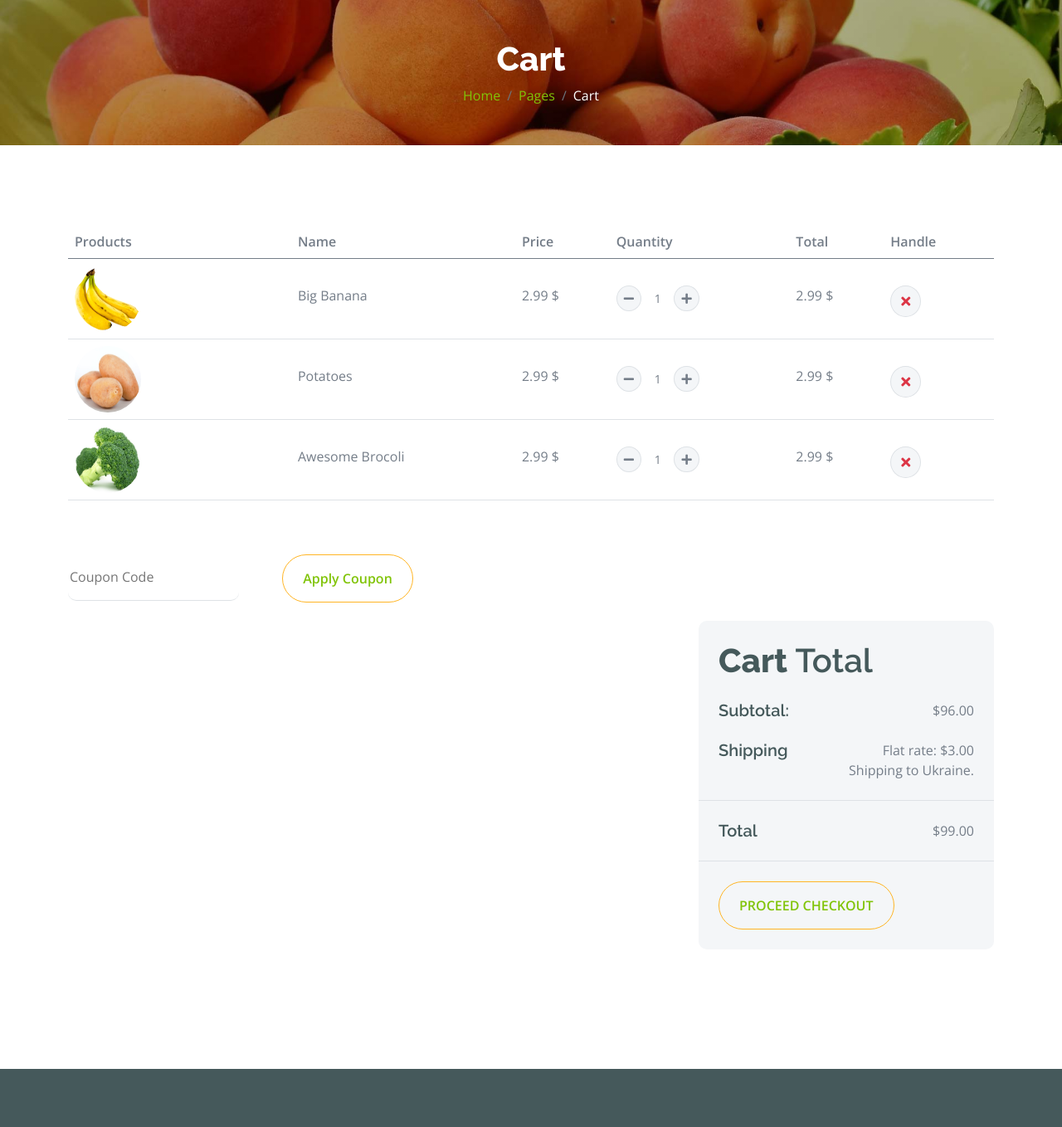
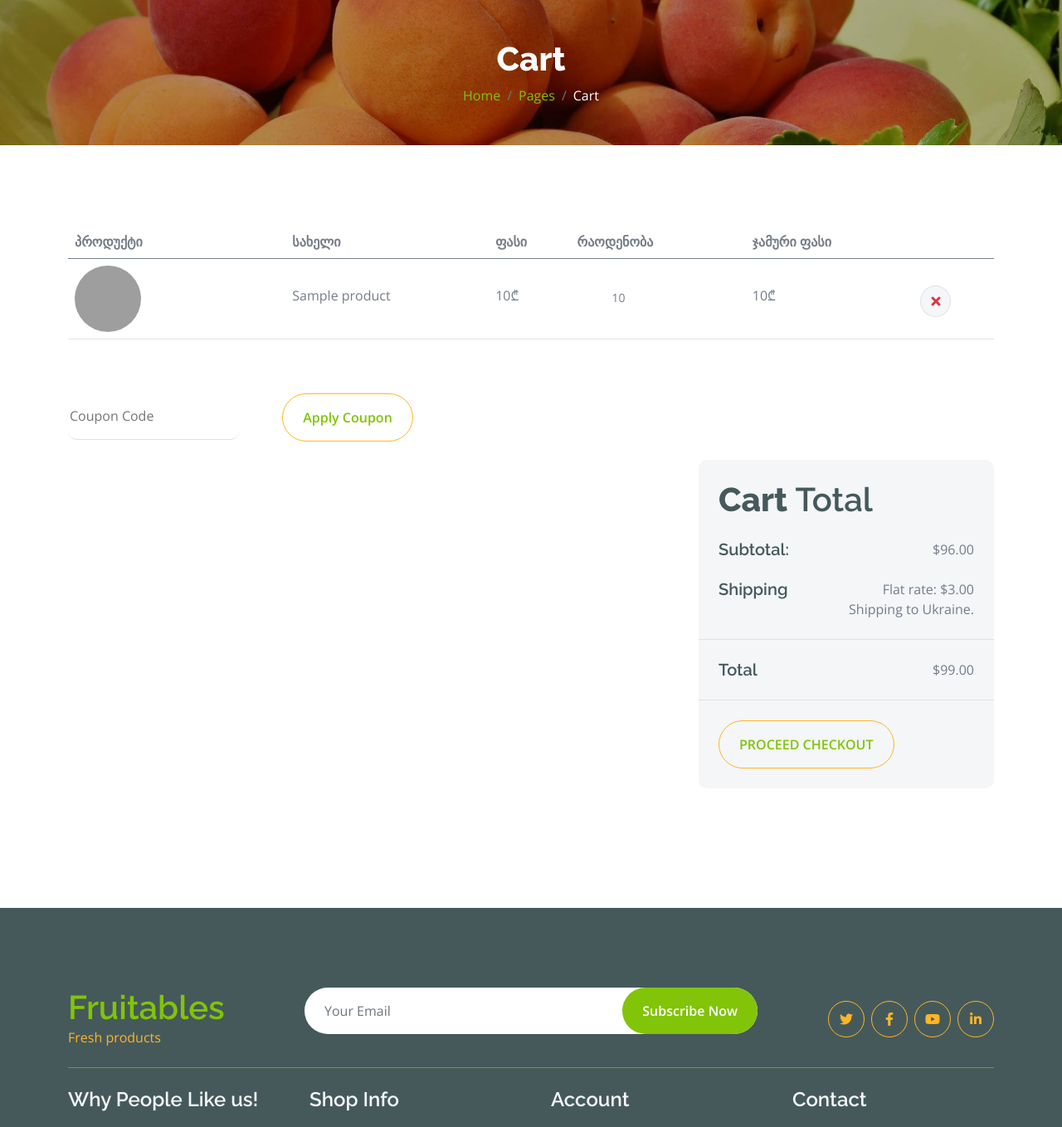
Before and after one commit to GigaDarchia/DjangoFruitables, a Django app: template fruitables/order/templates/cart.html in a window 1280 px wide. Shown: the part 153-1511 px from the top of the page at 83% size. Run offline with Django 3.2, Linux system fonts and the light colour scheme; the template is opened without the code that fills it: most values are stand-ins (such as "Sample title", 1, 10 or a date in 2020); some libraries are stand-ins or nearby versions; grey boxes are pictures that could not be loaded.

Commit message:
add missing cart functionality

```diff
--- a/fruitables/order/models.py
+++ b/fruitables/order/models.py
@@ -14,4 +14,7 @@ class CartItem(models.Model):
     quantity = models.IntegerField(default=0)
 
     def __str__(self):
-        return f'Product: {self.product} - amount: {self.quantity}'
+        return f'Product: {self.product_id}'
+
+    def get_total(self):
+        return self.quantity * self.product.price
--- a/fruitables/order/templates/cart.html
+++ b/fruitables/order/templates/cart.html
@@ -15,6 +15,7 @@
     <!-- Single Page Header End -->
 
 
+
     <!-- Cart Page Start -->
     <div class="container-fluid py-5">
         <div class="container py-5">
@@ -22,133 +23,57 @@
                 <table class="table">
                     <thead>
                     <tr>
-                    <th scope="col">Products</th>
-                    <th scope="col">Name</th>
-                    <th scope="col">Price</th>
-                    <th scope="col">Quantity</th>
-                    <th scope="col">Total</th>
-                    <th scope="col">Handle</th>
+                        <th scope="col">პროდუქტი</th>
+                        <th scope="col">სახელი</th>
+                        <th scope="col">ფასი</th>
+                        <th scope="col">რაოდენობა</th>
+                        <th scope="col">ჯამური ფასი</th>
+                        <th scope="col"></th>
                     </tr>
                     </thead>
                     <tbody>
+                    {% for item in items %}
                         <tr>
                             <th scope="row">
                                 <div class="d-flex align-items-center">
-                            <img src="{% static 'img/vegetable-item-3.png' %}" class="img-fluid me-5 rounded-circle"
+                                    <img src="{{ item.product.img.crop.100x100 }}"
+                                         class="img-fluid me-5 rounded-circle"
                                          style="width: 80px; height: 80px;" alt="">
                                 </div>
                             </th>
                             <td>
-                        <p class="mb-0 mt-4">Big Banana</p>
+                                <p class="mb-0 mt-4">{{ item.product.title }}</p>
                             </td>
                             <td>
-                        <p class="mb-0 mt-4">2.99 $</p>
+                                <p class="mb-0 mt-4">{{ item.product.price }}₾</p>
                             </td>
                             <td>
                                 <div class="input-group quantity mt-4" style="width: 100px;">
-                            <div class="input-group-btn">
-                                <button class="btn btn-sm btn-minus rounded-circle bg-light border">
-                                    <i class="fa fa-minus"></i>
-                                </button>
-                            </div>
-                            <input type="text" class="form-control form-control-sm text-center border-0" value="1">
-                            <div class="input-group-btn">
-                                <button class="btn btn-sm btn-plus rounded-circle bg-light border">
-                                    <i class="fa fa-plus"></i>
-                                </button>
-                            </div>
+                                    <p class="form-control form-control-sm text-center border-0"
+                                       style="background: none">{{ item.quantity }}</p>
                                 </div>
                             </td>
                             <td>
-                        <p class="mb-0 mt-4">2.99 $</p>
+                                <p class="mb-0 mt-4">{{ item.get_total }}₾</p>
                             </td>
                             <td>
-                        <button class="btn btn-md rounded-circle bg-light border mt-4">
+                                <form action="{% url 'remove_from_cart' product_id=item.product.id %}" method="POST">
+                                    {% csrf_token %}
+                                    <button class="btn btn-md rounded-circle bg-light border mt-4" type="submit">
                                         <i class="fa fa-times text-danger"></i>
                                     </button>
-                    </td>
-
-                </tr>
-                <tr>
-                    <th scope="row">
-                        <div class="d-flex align-items-center">
-                            <img src="{% static 'img/vegetable-item-5.jpg' %}" class="img-fluid me-5 rounded-circle"
-                                 style="width: 80px; height: 80px;" alt="" alt="">
-                        </div>
-                    </th>
-                    <td>
-                        <p class="mb-0 mt-4">Potatoes</p>
-                    </td>
-                    <td>
-                        <p class="mb-0 mt-4">2.99 $</p>
-                    </td>
-                    <td>
-                        <div class="input-group quantity mt-4" style="width: 100px;">
-                            <div class="input-group-btn">
-                                <button class="btn btn-sm btn-minus rounded-circle bg-light border">
-                                    <i class="fa fa-minus"></i>
-                                </button>
-                            </div>
-                            <input type="text" class="form-control form-control-sm text-center border-0" value="1">
-                            <div class="input-group-btn">
-                                <button class="btn btn-sm btn-plus rounded-circle bg-light border">
-                                    <i class="fa fa-plus"></i>
-                                </button>
-                            </div>
-                        </div>
-                    </td>
-                    <td>
-                        <p class="mb-0 mt-4">2.99 $</p>
-                    </td>
-                    <td>
-                        <button class="btn btn-md rounded-circle bg-light border mt-4">
-                            <i class="fa fa-times text-danger"></i>
-                        </button>
+                                </form>
                             </td>
                         </tr>
-                <tr>
-                    <th scope="row">
-                        <div class="d-flex align-items-center">
-                            <img src="{% static 'img/vegetable-item-2.jpg' %}" class="img-fluid me-5 rounded-circle"
-                                 style="width: 80px; height: 80px;" alt="" alt="">
-                        </div>
-                    </th>
-                    <td>
-                        <p class="mb-0 mt-4">Awesome Brocoli</p>
-                    </td>
-                    <td>
-                        <p class="mb-0 mt-4">2.99 $</p>
-                    </td>
-                    <td>
-                        <div class="input-group quantity mt-4" style="width: 100px;">
-                            <div class="input-group-btn">
-                                <button class="btn btn-sm btn-minus rounded-circle bg-light border">
-                                    <i class="fa fa-minus"></i>
-                                </button>
-                            </div>
-                            <input type="text" class="form-control form-control-sm text-center border-0" value="1">
-                            <div class="input-group-btn">
-                                <button class="btn btn-sm btn-plus rounded-circle bg-light border">
-                                    <i class="fa fa-plus"></i>
-                                </button>
-                            </div>
-                        </div>
-                    </td>
-                    <td>
-                        <p class="mb-0 mt-4">2.99 $</p>
-                    </td>
-                    <td>
-                        <button class="btn btn-md rounded-circle bg-light border mt-4">
-                            <i class="fa fa-times text-danger"></i>
-                        </button>
-                    </td>
-                </tr>
+
+                    {% endfor %}
                     </tbody>
                 </table>
             </div>
             <div class="mt-5">
                 <input type="text" class="border-0 border-bottom rounded me-5 py-3 mb-4" placeholder="Coupon Code">
-            <button class="btn border-secondary rounded-pill px-4 py-3 text-primary" type="button">Apply Coupon</button>
+                <button class="btn border-secondary rounded-pill px-4 py-3 text-primary" type="button">Apply Coupon
+                </button>
             </div>
             <div class="row g-4 justify-content-end">
                 <div class="col-8"></div>
@@ -172,9 +97,9 @@
                             <h5 class="mb-0 ps-4 me-4">Total</h5>
                             <p class="mb-0 pe-4">$99.00</p>
                         </div>
-                    <button class="btn border-secondary rounded-pill px-4 py-3 text-primary text-uppercase mb-4 ms-4"
+                        <a href='{% url 'checkout' %}' class="btn border-secondary rounded-pill px-4 py-3 text-primary text-uppercase mb-4 ms-4"
                                 type="button">Proceed Checkout
-                    </button>
+                        </a>
                     </div>
                 </div>
             </div>
--- a/fruitables/templates/base.html
+++ b/fruitables/templates/base.html
@@ -87,7 +87,7 @@
                     <button class="btn-search btn border border-secondary btn-md-square rounded-circle bg-white me-4"
                             data-bs-toggle="modal" data-bs-target="#searchModal"><i
                             class="fas fa-search text-primary"></i></button>
-                    <a href="#" class="position-relative me-4 my-auto">
+                    <a href="{% url 'cart' %}" class="position-relative me-4 my-auto">
                         <i class="fa fa-shopping-bag fa-2x"></i>
                         <span class="position-absolute bg-secondary rounded-circle d-flex align-items-center justify-content-center text-dark px-1"
                               style="top: -5px; left: 15px; height: 20px; min-width: 20px;">{{ cart_item_count }}</span>
```
Also changed, not shown: fruitables/order/urls.py (+4 -3 lines), fruitables/order/views.py (+71 -27 lines), fruitables/shop/templates/shop.html (+17 -13 lines), fruitables/db.sqlite3. Lines whose indentation alone changed are shown as unchanged.
